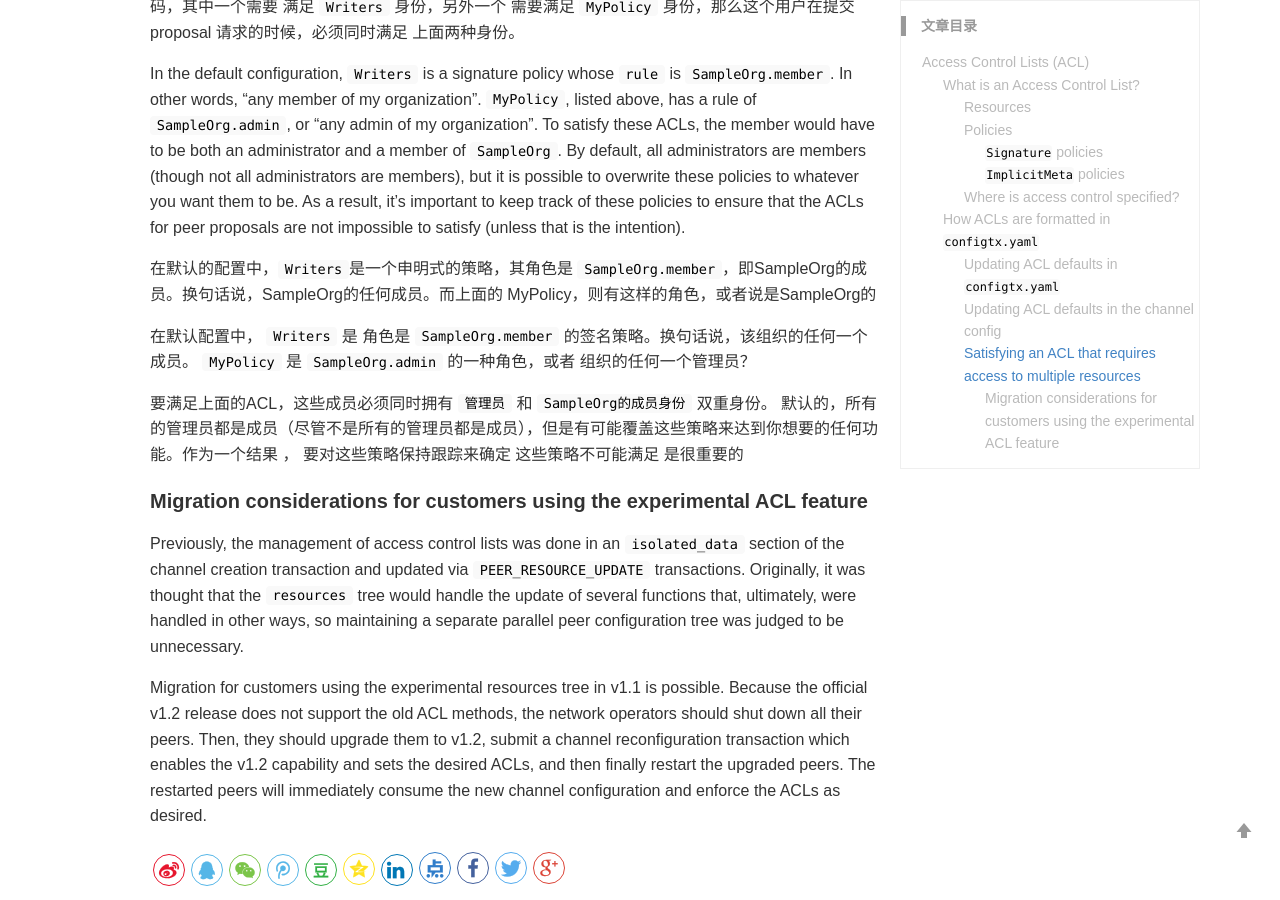
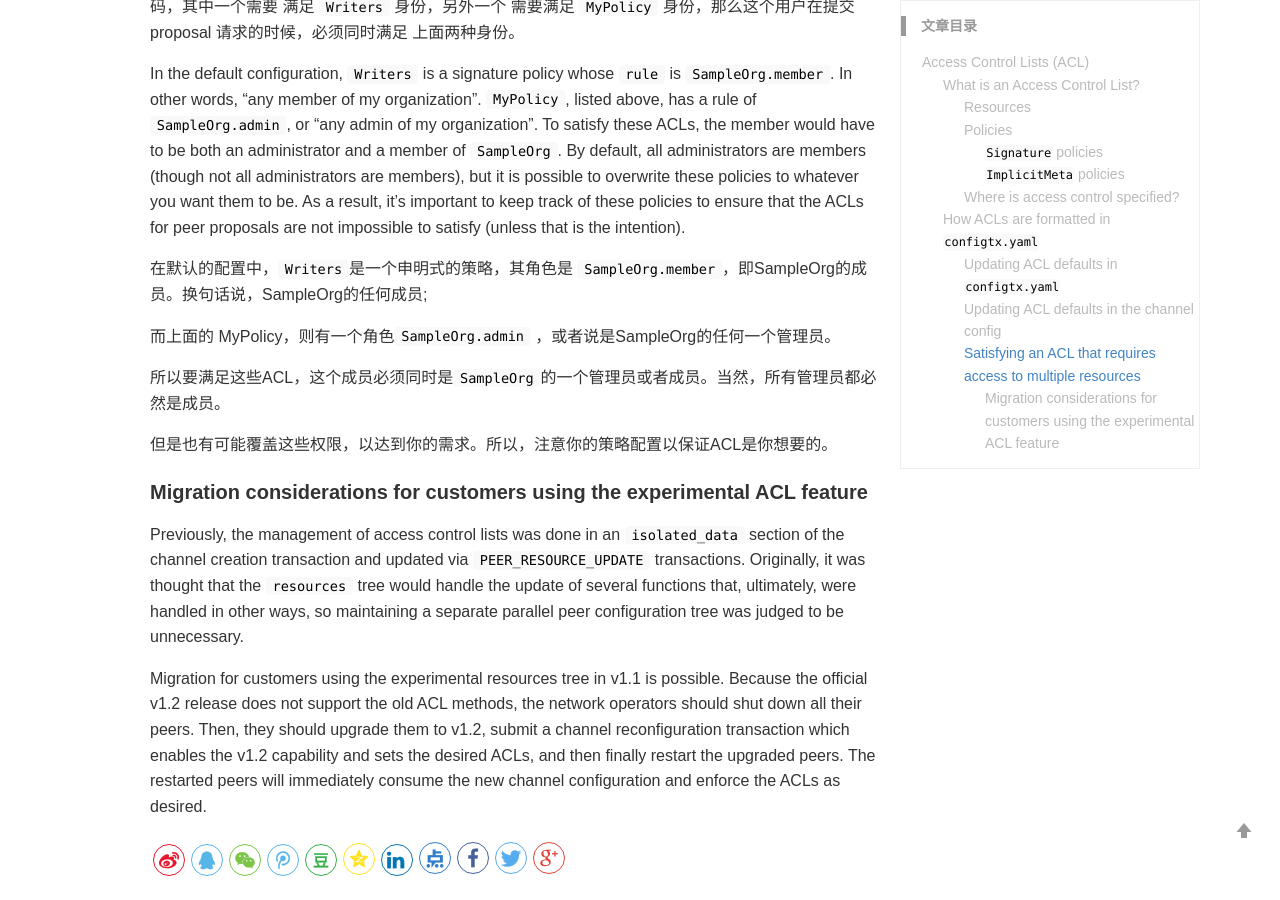
Before and after one commit to nox60/nox60.github.io, a Jekyll site: the page built from _posts/2019-8-18-Access-Control-Lists-(ACL).md, in a window 1280 px wide and 900 px high, scrolled down 8278 px. Built offline with Jekyll 4.4.1, drawn with Linux system fonts in a browser that asks for light colours; our own code applies the rules of GitHub Pages for plain Markdown files; comment, search, counter and statistics services are not loaded.

Commit message:
Update some words

```diff
--- a/_posts/2019-8-18-Access-Control-Lists-(ACL).md
+++ b/_posts/2019-8-18-Access-Control-Lists-(ACL).md
@@ -378,11 +378,14 @@ whatever you want them to be. As a result, it's important to keep track of these
 policies to ensure that the ACLs for peer proposals are not impossible to satisfy
 (unless that is the intention).
 
-在默认的配置中，`Writers`是一个申明式的策略，其角色是 `SampleOrg.member`，即SampleOrg的成员。换句话说，SampleOrg的任何成员。而上面的 MyPolicy，则有这样的角色，或者说是SampleOrg的
+在默认的配置中，`Writers`是一个申明式的策略，其角色是 `SampleOrg.member`，即SampleOrg的成员。换句话说，SampleOrg的任何成员;
 
-在默认配置中， `Writers` 是 角色是 `SampleOrg.member` 的签名策略。换句话说，该组织的任何一个成员。 `MyPolicy` 是 `SampleOrg.admin` 的一种角色，或者 组织的任何一个管理员？
+而上面的 MyPolicy，则有一个角色`SampleOrg.admin` ，或者说是SampleOrg的任何一个管理员。
 
-要满足上面的ACL，这些成员必须同时拥有 `管理员` 和 `SampleOrg的成员身份` 双重身份。 默认的，所有的管理员都是成员（尽管不是所有的管理员都是成员），但是有可能覆盖这些策略来达到你想要的任何功能。作为一个结果 ， 要对这些策略保持跟踪来确定 这些策略不可能满足    是很重要的
+所以要满足这些ACL，这个成员必须同时是`SampleOrg`的一个管理员或者成员。当然，所有管理员都必然是成员。
+
+但是也有可能覆盖这些权限，以达到你的需求。所以，注意你的策略配置以保证ACL是你想要的。
+
 
 #### Migration considerations for customers using the experimental ACL feature
 
@@ -391,6 +394,9 @@ section of the channel creation transaction and updated via `PEER_RESOURCE_UPDAT
 transactions. Originally, it was thought that the `resources` tree would handle the
 update of several functions that, ultimately, were handled in other ways, so
 maintaining a separate parallel peer configuration tree was judged to be unnecessary.
+
+
+
 
 Migration for customers using the experimental resources tree in v1.1 is possible.
 Because the official v1.2 release does not support the old ACL methods, the network
```
